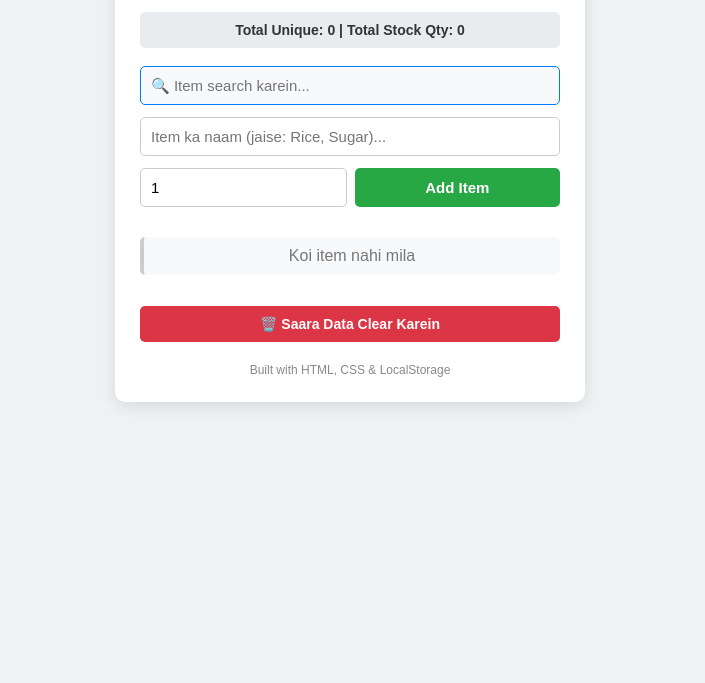
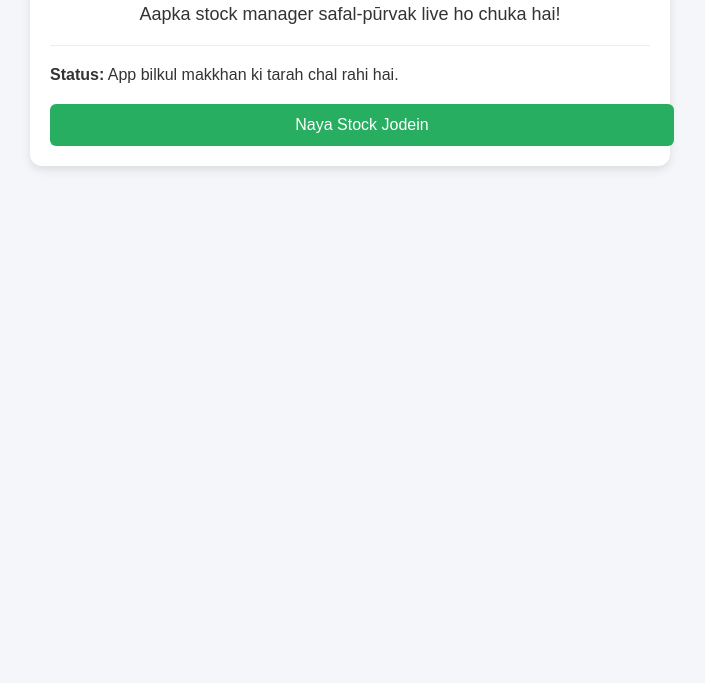
Before and after one commit to saurabh4585sam-netizen/pro-stock-tracker, a plain HTML site: page Index.html in a window 1280 px wide. Shown: the part 117-800 px from the top of the page, without its empty margins (290-995 px from the left). Drawn offline with Linux system fonts and the light colour scheme.

Commit message:
Update Index.html

```diff
--- a/Index.html
+++ b/Index.html
@@ -1,141 +1,24 @@
 <!DOCTYPE html>
-<html lang="en">
+<html lang="hi">
 <head>
     <meta charset="UTF-8">
     <meta name="viewport" content="width=device-width, initial-scale=1.0">
-    <title>Saurabh Pro Stock Tracker - Final</title>
+    <title>Pro Stock Tracker</title>
     <style>
-        body { font-family: Arial, sans-serif; background: #eef2f3; margin: 0; padding: 20px; display: flex; justify-content: center; }
-        .container { background: white; padding: 25px; border-radius: 10px; box-shadow: 0 4px 15px rgba(0,0,0,0.1); width: 420px; }
-        h2 { text-align: center; color: #333; margin-bottom: 5px; }
-        .subtitle { text-align: center; color: #666; font-size: 14px; margin-bottom: 15px; }
-        input, button { width: 100%; padding: 10px; margin: 6px 0; border: 1px solid #ccc; border-radius: 5px; box-sizing: border-box; font-size: 15px; }
-        .row { display: flex; gap: 8px; }
-        .add-btn { background: #28a745; color: white; border: none; cursor: pointer; font-weight: bold; }
-        .add-btn:hover { background: #218838; }
-        .clear-btn { background: #dc3545; color: white; border: none; cursor: pointer; font-weight: bold; margin-top: 15px; font-size: 14px; }
-        .clear-btn:hover { background: #c82333; }
-        .stats { background: #e9ecef; padding: 10px; border-radius: 5px; margin-bottom: 12px; text-align: center; font-weight: bold; color: #333; font-size: 14px; }
-        .search-input { border-color: #007bff; background: #f8f9fa; }
-        ul { list-style: none; padding: 0; max-height: 230px; overflow-y: auto; }
-        li { background: #f8f9fa; padding: 10px; margin-top: 8px; border-radius: 5px; display: flex; justify-content: space-between; align-items: center; border-left: 4px solid #28a745; }
-        .item-info { font-size: 14px; color: #333; }
-        .delete-btn { background: #e0a800; color: white; border: none; padding: 6px 10px; border-radius: 3px; cursor: pointer; width: auto; font-size: 12px; }
-        .delete-btn:hover { background: #c69500; }
-        .footer { text-align: center; font-size: 12px; color: #888; margin-top: 15px; }
+        body { font-family: Arial, sans-serif; background: #f4f6f9; margin: 0; padding: 20px; color: #333; }
+        .container { max-width: 600px; margin: 0 auto; background: #fff; padding: 20px; border-radius: 12px; box-shadow: 0 4px 10px rgba(0,0,0,0.1); }
+        h1 { color: #2c3e50; text-align: center; }
+        .btn { display: block; width: 100%; background: #27ae60; color: white; padding: 12px; border: none; border-radius: 6px; font-size: 16px; cursor: pointer; text-align: center; margin-top: 20px; text-decoration: none; }
+        .btn:hover { background: #219653; }
     </style>
 </head>
 <body>
-
     <div class="container">
-        <h2>📦 Pro Stock Tracker</h2>
-        <div class="subtitle">Day 96: Final Production Version</div>
-
-        <div class="stats" id="totalStats">Total Unique: 0 | Total Stock Qty: 0</div>
-
-        <!-- Search Bar -->
-        <input type="text" id="searchInput" class="search-input" placeholder="🔍 Item search karein..." onkeyup="filterItems()" />
-
-        <input type="text" id="itemName" placeholder="Item ka naam (jaise: Rice, Sugar)..." />
-        <div class="row">
-            <input type="number" id="itemQty" placeholder="Quantity" min="1" value="1" />
-            <button class="add-btn" onclick="addItem()">Add Item</button>
-        </div>
-
-        <ul id="itemList"></ul>
-
-        <!-- Clear All Data Button -->
-        <button class="clear-btn" onclick="clearAllData()">🗑️ Saara Data Clear Karein</button>
-
-        <div class="footer">Built with HTML, CSS & LocalStorage</div>
+        <h1>📦 Pro Stock Tracker</h1>
+        <p style="text-align: center; font-size: 18px;">Aapka stock manager safal-pūrvak live ho chuka hai!</p>
+        <hr style="border: 0; border-top: 1px solid #eee; margin: 20px 0;">
+        <p><b>Status:</b> App bilkul makkhan ki tarah chal rahi hai.</p>
+        <a href="#" class="btn">Naya Stock Jodein</a>
     </div>
-
-    <script>
-        window.onload = function() {
-            displayItems();
-        };
-
-        function getStoredItems() {
-            let raw = JSON.parse(localStorage.getItem('proStockFinal')) || [];
-            return raw.map(item => {
-                if (typeof item === 'string') {
-                    return { name: item, qty: 1 };
-                }
-                return { name: item.name || 'Item', qty: Number(item.qty) || 1 };
-            });
-        }
-
-        function addItem() {
-            const nameInput = document.getElementById('itemName');
-            const qtyInput = document.getElementById('itemQty');
-
-            const name = nameInput.value.trim();
-            const qty = Number(qtyInput.value) || 1;
-
-            if (!name) {
-                alert('Kripya item ka naam daaliye!');
-                return;
-            }
-
-            let items = getStoredItems();
-            items.push({ name: name, qty: qty });
-            localStorage.setItem('proStockFinal', JSON.stringify(items));
-
-            nameInput.value = '';
-            qtyInput.value = '1';
-            document.getElementById('searchInput').value = '';
-            displayItems();
-        }
-
-        function displayItems(filteredList = null) {
-            let items = getStoredItems();
-            let displayArray = filteredList !== null ? filteredList : items;
-            let listHTML = '';
-
-            let totalQty = 0;
-            items.forEach(item => totalQty += item.qty);
-
-            if (displayArray.length === 0) {
-                listHTML = `<li style="justify-content: center; color: #777; border-left: 4px solid #ccc;">Koi item nahi mila</li>`;
-            } else {
-                displayArray.forEach((item, index) => {
-                    const realIndex = items.findIndex(i => i.name === item.name && i.qty === item.qty);
-                    listHTML += `
-                        <li>
-                            <span class="item-info"><strong>${item.name}</strong> (Qty: ${item.qty})</span>
-                            <button class="delete-btn" onclick="deleteItem(${realIndex})">Delete</button>
-                        </li>`;
-                });
-            }
-
-            document.getElementById('itemList').innerHTML = listHTML;
-            document.getElementById('totalStats').innerText = `Total Unique: ${items.length} | Total Stock Qty: ${totalQty}`;
-        }
-
-        function filterItems() {
-            let query = document.getElementById('searchInput').value.toLowerCase();
-            let items = getStoredItems();
-
-            let filtered = items.filter(item => item.name.toLowerCase().includes(query));
-            displayItems(filtered);
-        }
-
-        function deleteItem(index) {
-            let items = getStoredItems();
-            items.splice(index, 1);
-            localStorage.setItem('proStockFinal', JSON.stringify(items));
-
-            document.getElementById('searchInput').value = '';
-            displayItems();
-        }
-
-        function clearAllData() {
-            if (confirm('Kya aap waqai saara data delete karna chahte hain?')) {
-                localStorage.removeItem('proStockFinal');
-                document.getElementById('searchInput').value = '';
-                displayItems();
-            }
-        }
-    </script>
 </body>
 </html>
```
